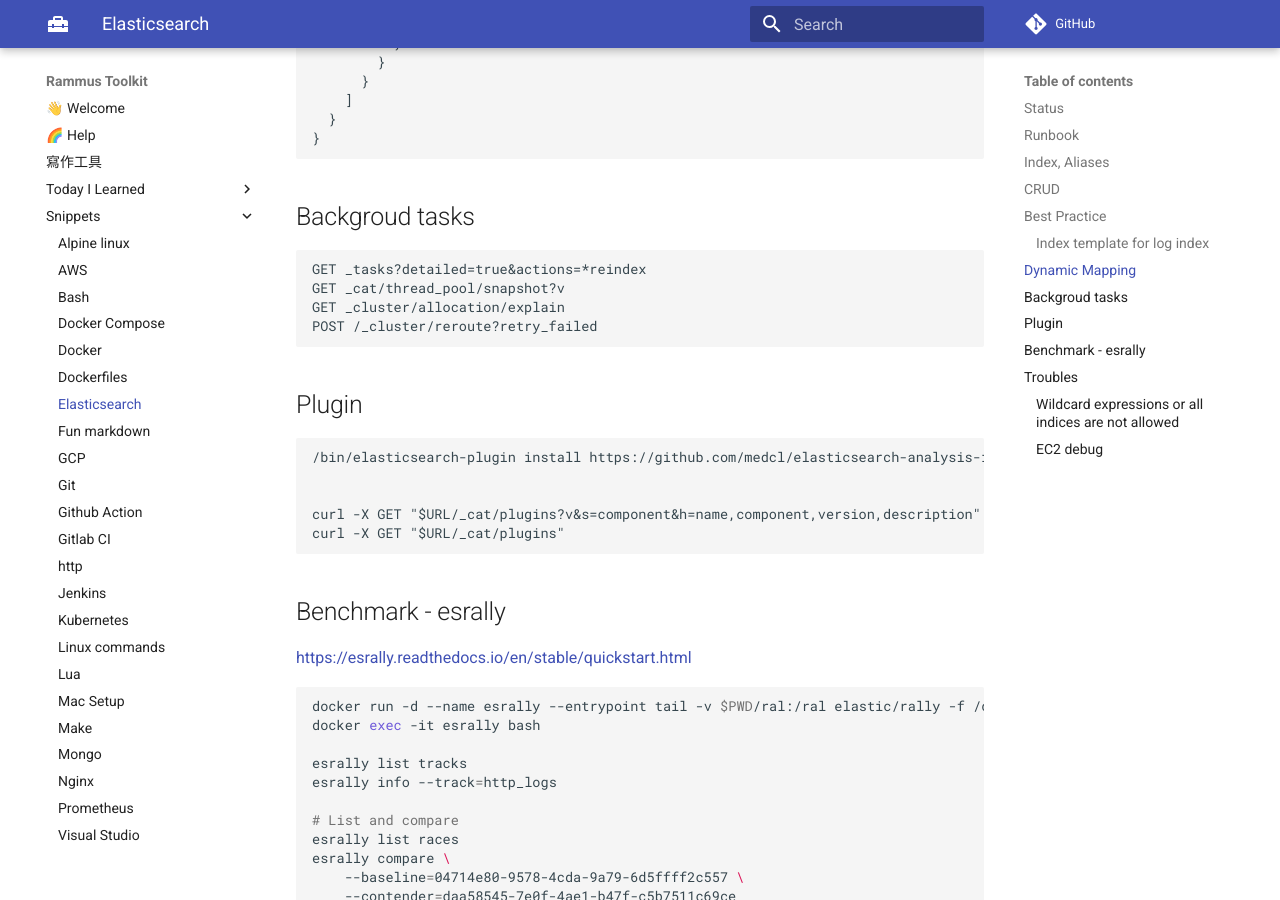
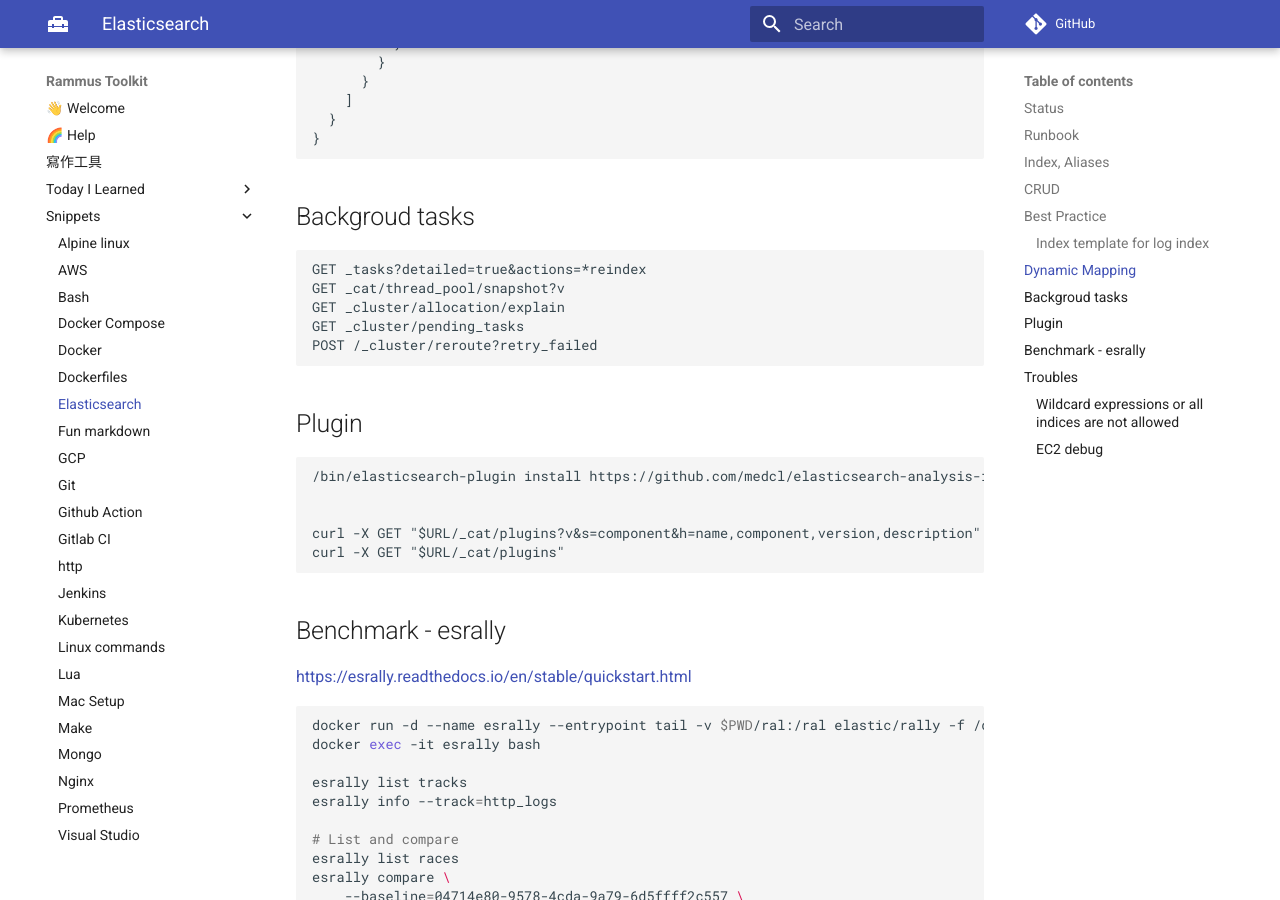
Before and after one commit to RammusXu/toolkit, an MkDocs documentation site: the page built from docs/snippets/elasticsearch.md, in a window 1280 px wide and 900 px high, scrolled down 3732 px. Built offline with MkDocs 1.6.1 and Material for MkDocs 9.7.7, drawn with Linux system fonts in a browser that asks for light colours; comment, search, counter and statistics services are not loaded.

Commit message:
vector-collect-elasticsearch-ec2.sh

````diff
--- a/docs/snippets/elasticsearch.md
+++ b/docs/snippets/elasticsearch.md
@@ -193,6 +193,7 @@
 GET _tasks?detailed=true&actions=*reindex
 GET _cat/thread_pool/snapshot?v
 GET _cluster/allocation/explain
+GET _cluster/pending_tasks
 POST /_cluster/reroute?retry_failed
 ```
 
````
Also changed, not shown: 1 other file.
